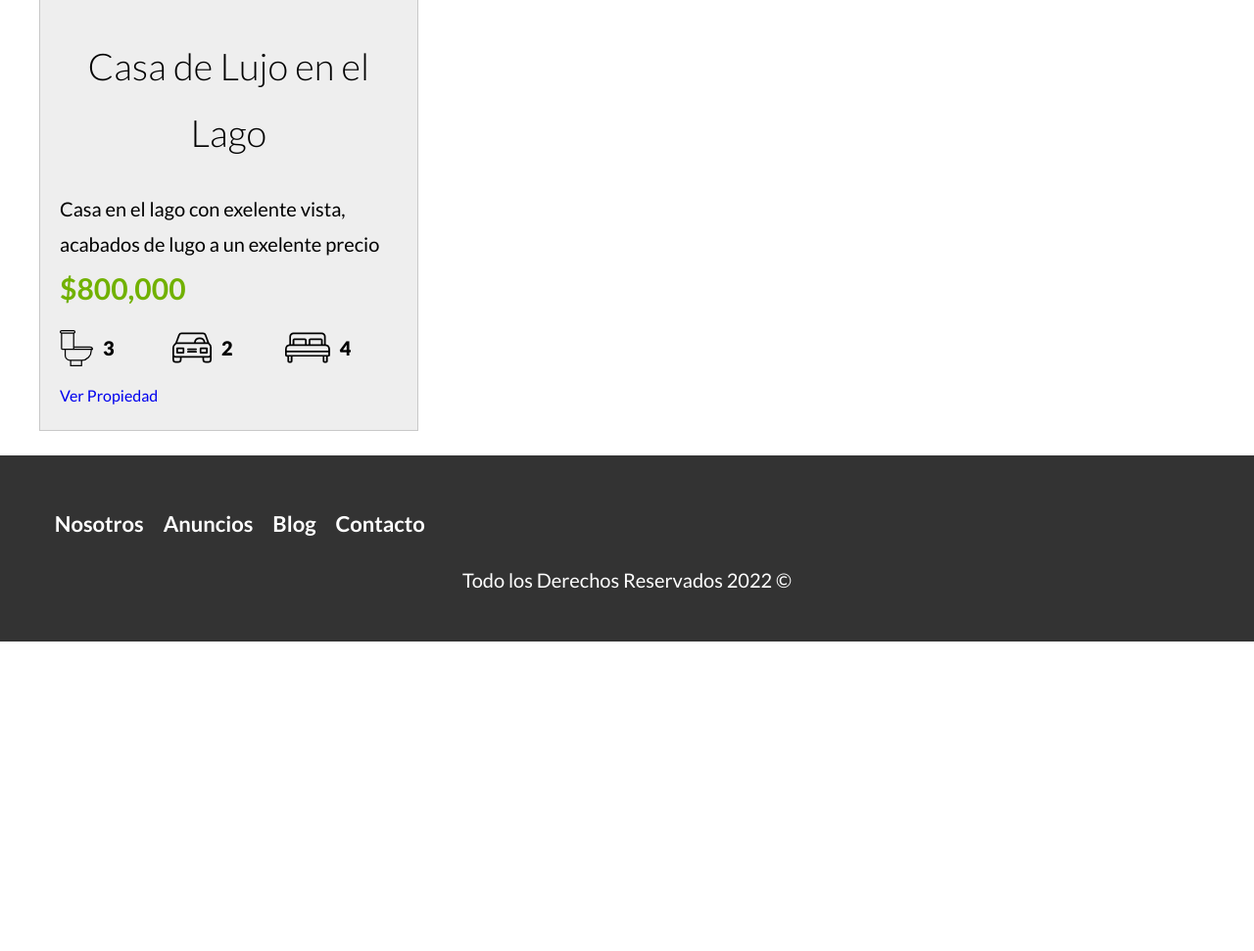
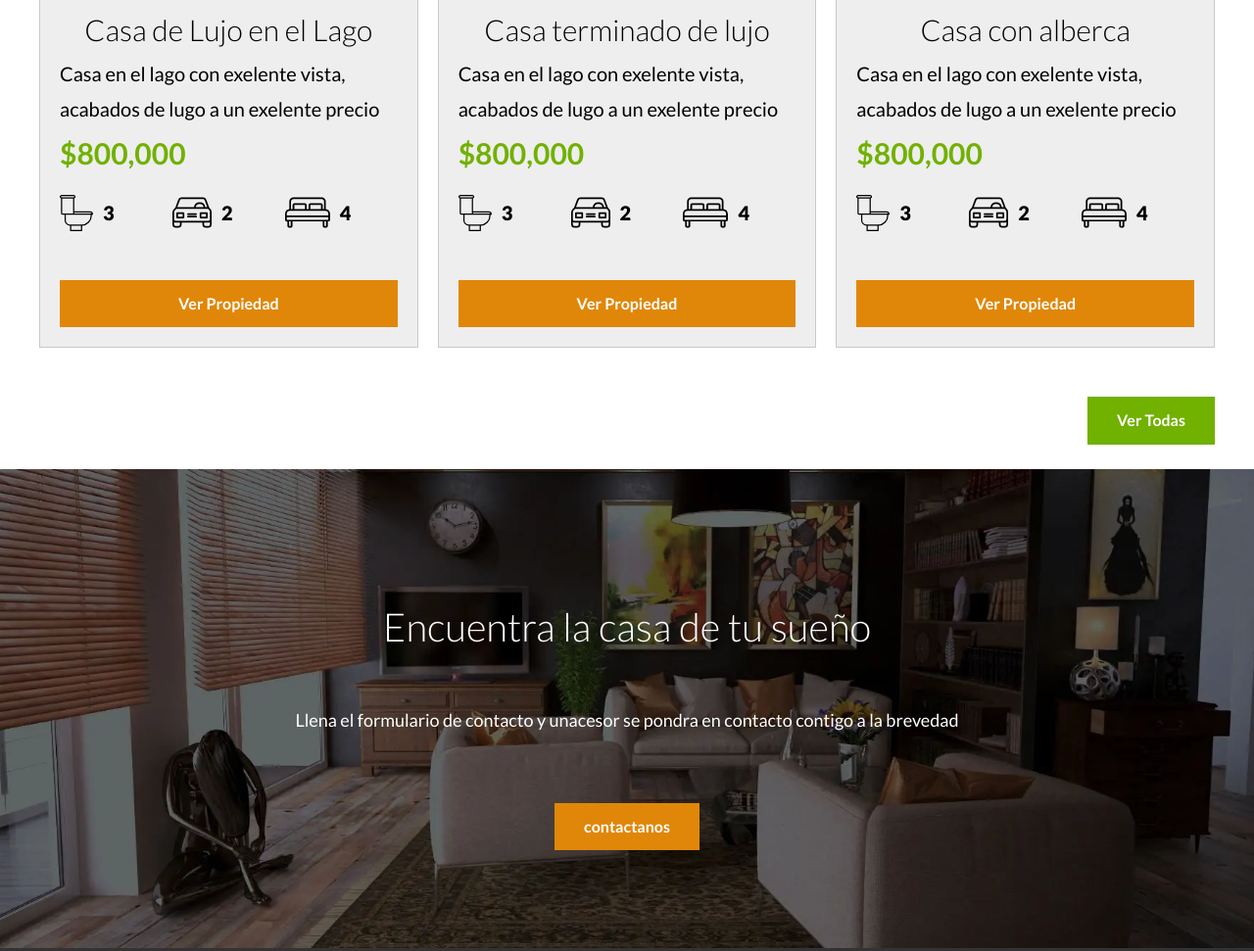
Before and after one commit to JhonAGC/Proyecto-Bienesraices, a website: page index.html in a window 1280 px wide. Shown: the part 1675-2646 px from the top of the page at 98% size. Before the commit the page ends 2330 px from the top, so only its background shows below. Drawn offline with Linux system fonts and the light colour scheme.

Commit message:
form-contact-index
Se agro los anuncios y el boton te contacto

```diff
--- a/index.html
+++ b/index.html
@@ -65,7 +65,7 @@
                     <img loading="lazy" src="build/img/anuncio1.jpg" alt="anuncio">
                 </picture>
                 <div class="contenido-anuncio">
-                    <h1>Casa de Lujo en el Lago</h1>
+                    <h3>Casa de Lujo en el Lago</h3>
                     <p>Casa en el lago con exelente vista, acabados de lugo a un exelente precio</p>
                     <p class="precio">$800,000</p>
                     <ul class="iconos-caracteristicas">
@@ -82,14 +82,87 @@
                             <p>4</p>
                         </li>
                     </ul>
-                    <a href="anuncios.html" class="boton boton-amarillo">
+                    <a href="anuncios.html" class="boton boton-amarillo-block">
                         Ver Propiedad
                     </a>
-                </div>
-            </div>
+                </div><!-- contenido anuncio -->
+            </div><!-- anuncio -->
+            <div class="anuncio">
+
+
+                <picture>
+                    <source srcset="build/img/anuncio2.webp" type="image/webp">
+                    <source srcset="build/img/anuncio2.jpg" type="image/jpeg">
+                    <img loading="lazy" src="build/img/anuncio2.jpg" alt="anuncio">
+                </picture>
+                <div class="contenido-anuncio">
+                    <h3>Casa terminado de lujo</h3>
+                    <p>Casa en el lago con exelente vista, acabados de lugo a un exelente precio</p>
+                    <p class="precio">$800,000</p>
+                    <ul class="iconos-caracteristicas">
+                        <li>
+                            <img loading="lazy" src="build/img/icono_wc.svg" alt="icono wc">
+                            <p>3</p>
+                        </li>
+                        <li>
+                            <img loading="lazy" src="build/img/icono_estacionamiento.svg" alt="icono_estacionamiento">
+                            <p>2</p>
+                        </li>
+                        <li>
+                            <img loading="lazy" src="build/img/icono_dormitorio.svg" alt="icono_dormitorio">
+                            <p>4</p>
+                        </li>
+                    </ul>
+                    <a href="anuncios.html" class="boton boton-amarillo-block">
+                        Ver Propiedad
+                    </a>
+                </div><!-- contenido anuncio -->
+            </div><!-- anuncio -->
+            <div class="anuncio">
+
+
+                <picture>
+                    <source srcset="build/img/anuncio3.webp" type="image/webp">
+                    <source srcset="build/img/anuncio3.jpg" type="image/jpeg">
+                    <img loading="lazy" src="build/img/anuncio3.jpg" alt="anuncio">
+                </picture>
+                <div class="contenido-anuncio">
+                    <h3>Casa con alberca</h3>
+                    <p>Casa en el lago con exelente vista, acabados de lugo a un exelente precio</p>
+                    <p class="precio">$800,000</p>
+                    <ul class="iconos-caracteristicas">
+                        <li>
+                            <img loading="lazy" src="build/img/icono_wc.svg" alt="icono wc">
+                            <p>3</p>
+                        </li>
+                        <li>
+                            <img loading="lazy" src="build/img/icono_estacionamiento.svg" alt="icono_estacionamiento">
+                            <p>2</p>
+                        </li>
+                        <li>
+                            <img loading="lazy" src="build/img/icono_dormitorio.svg" alt="icono_dormitorio">
+                            <p>4</p>
+                        </li>
+                    </ul>
+                    <a href="anuncios.html" class="boton boton-amarillo-block">
+                        Ver Propiedad
+                    </a>
+                </div><!-- contenido anuncio -->
+            </div><!-- anuncio -->
+        </div><!-- contenedor-anuncio -->
+
+        <div class="alinear-derecha">
+            <a href="anuncios.html" class="boton-verde">Ver Todas</a>
         </div>
+    </section>
 
+    <section class="imagen-contacto">
+        <h2>Encuentra la casa de tu sueño</h2>
+        <p>Llena el formulario de contacto y unacesor se pondra en contacto contigo a la brevedad</p>
+        <a href="contacto. html" class="boton-amarillo">contactanos</a>
     </section>
+
+
     <footer class="footer seccion">
         <div class="contenedor contenedor-footer">
             <nav class="navegacion">
--- a/src/scss/app.scss
+++ b/src/scss/app.scss
@@ -3,7 +3,7 @@
 @import 'base/mixins';
 @import 'base/globales';
 @import 'base/utilidades';
-
+@import 'base/botones';
 /* diseño UI */
 
 @import 'layout/header';
@@ -11,3 +11,4 @@
 @import 'layout/navegacion';
 @import 'layout/iconos';
 @import 'layout/anuncios';
+@import 'layout/contactar'
--- /dev/null
+++ b/src/scss/base/_botones.scss
@@ -0,0 +1,9 @@
+.boton-amarillo{
+    @include boton($amarillo,inline-block);
+}
+.boton-amarillo-block{
+    @include boton($amarillo,block);
+}
+.boton-verde{
+    @include boton($verde,inline-block);
+}
--- a/src/scss/base/_globales.scss
+++ b/src/scss/base/_globales.scss
@@ -39,7 +39,7 @@ h1, h2, h3 {
 }
 
 h1 {
-    font-size: 3.8rem;
+    font-size: 3.5rem;
 }
 h2 {
     font-size: 3.4rem;
--- a/src/scss/base/_mixins.scss
+++ b/src/scss/base/_mixins.scss
@@ -21,3 +21,18 @@
     gap: $espaciado;
     grid-template-columns: repeat($columnas, 1fr);
 }
+
+@mixin boton($bg-color,$display){
+    background-color: $bg-color;
+    color: $blanco;
+    font-weight: $bold;
+    text-decoration: none;
+    padding: 1rem 3rem;
+    text-align: center;
+    margin-top: $separacion;
+    display: $display;
+
+    &:hover{
+        background-color: darken($bg-color,5);
+    }
+}
--- a/src/scss/base/_utilidades.scss
+++ b/src/scss/base/_utilidades.scss
@@ -5,3 +5,7 @@
 .contenido-centrado {
     max-width: 800px;
 }
+.alinear-derecha{
+    display:flex;
+    justify-content: end;
+}
--- /dev/null
+++ b/src/scss/layout/_contactar.scss
@@ -0,0 +1,24 @@
+.no-webp .imagen-contacto{
+    background-image: url('../img/encuentra.jpg');
+}
+.webp .imagen-contacto{
+    background-image: url('../img/encuentra.webp');
+}
+
+.imagen-contacto{
+    background-position: center center;
+    background-size: cover;
+    padding: $separacion * 2;
+    display: flex;
+    flex-direction: column;
+    align-items: center;
+
+    h2{
+        font-size: 4rem;
+        color: white;
+    }
+    p{
+        font-size:1.8rem;
+        color: white;
+    }
+}
```
Also changed, not shown: build/css/app.css, build/css/base/botones.css (added), 2 other files.
